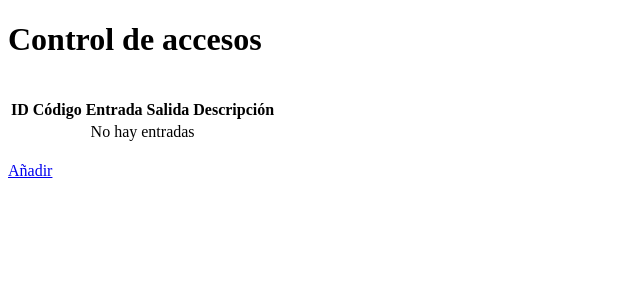
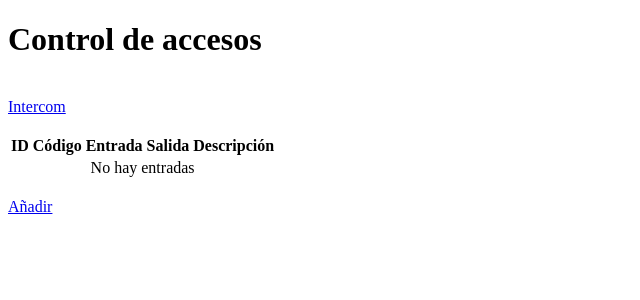
Before and after one commit to Skylonace/HikAccess, a Flask app: page / in a window 1280 px wide. Shown: the top 300 px of the page, without its empty margins (0-640 px from the left). Run offline with Flask 3, Linux system fonts and the light colour scheme; data that the repository does not hold is empty.

Commit message:
Intercom ready for testing

```diff
--- a/HikAccess/app/app.py
+++ b/HikAccess/app/app.py
@@ -1,6 +1,6 @@
 from flask import Flask, request, render_template, redirect, g
 from .dbmanager import init_db, purge_old_entries, close_db, add_entry, get_entry, edit_entry, all_entries, delete_entry, CodeEntry
-from .intercom import intercom_thread
+from .intercom import intercom_thread, request_intercom_codes, parse_codes, Code
 from threading import Thread
 
 app = Flask(__name__)
@@ -51,6 +51,17 @@ def add():
         return redirect(ingress_root + '/')
     return render_template('add.html', ingress_root=ingress_root)
 
+@app.route('/intercom')
+def intercom_info():
+    ingress_root = request.headers.get("X-Ingress-Path", "")
+    codes = []
+    msg = ""
+    try:
+        parse_codes(request_intercom_codes())
+    except Exception as e:
+        msg = e
+    return render_template('intercom.html', ingress_root=ingress_root, codes=codes, msg=msg)
+
 @app.teardown_appcontext
 def close_connection(exception):
     close_db()
--- a/HikAccess/app/templates/index.html
+++ b/HikAccess/app/templates/index.html
@@ -11,6 +11,9 @@
   </head>
   <body>
     <h1>Control de accesos</h1>
+    <br />
+    <a href="{{ ingress_root }}/intercom">Intercom</a>
+    <br />
     <br />
     <table>
       <thead>
```
Also changed, not shown: HikAccess/app/templates/intercom.html (+8 -1 lines).
